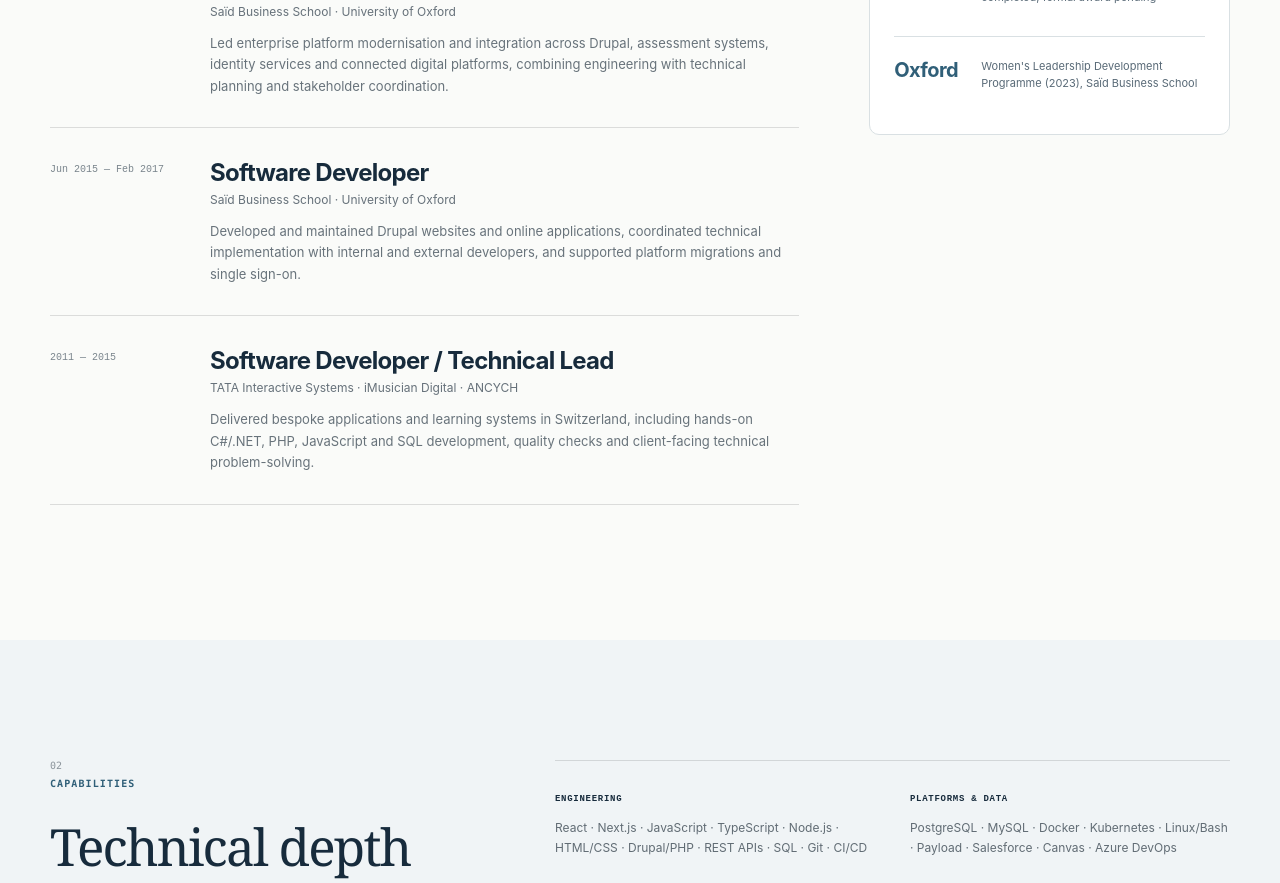
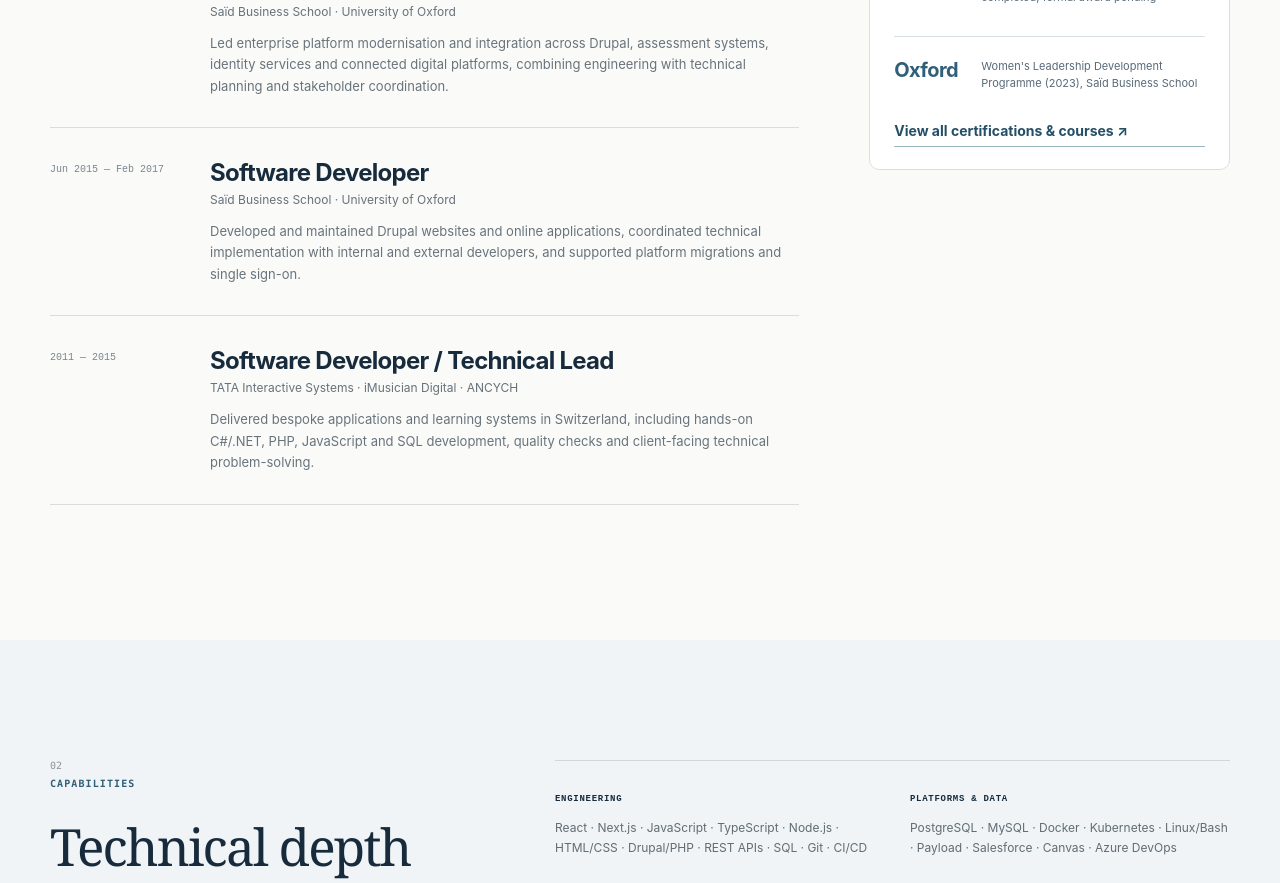
Before and after one commit to CeciG21/cg-website, a Next.js app: page /about in a window 1280 px wide. Shown: the part 2160-3043 px from the top of the page. Built offline with nearby package versions, Linux system fonts and the light colour scheme.

Commit message:
content: link selected credentials to complete training catalogue

```diff
--- a/app/about/page.tsx
+++ b/app/about/page.tsx
@@ -79,6 +79,7 @@ export default function AboutPage() {
             <div className="credential"><b>Scrum</b><span>CSM (2019), A-CSM (2021) and CSP-SM (2022); current renewal status not independently verified</span></div>
             <div className="credential"><b>2026</b><span>Doctorate in Institutional Management and Innovation: academic requirements completed; formal award pending</span></div>
             <div className="credential"><b>Oxford</b><span>Women&apos;s Leadership Development Programme (2023), Saïd Business School</span></div>
+            <a className="cv-text-link" href="/credentials/">View all certifications &amp; courses ↗</a>
           </aside>
         </div>
       </section>
```
